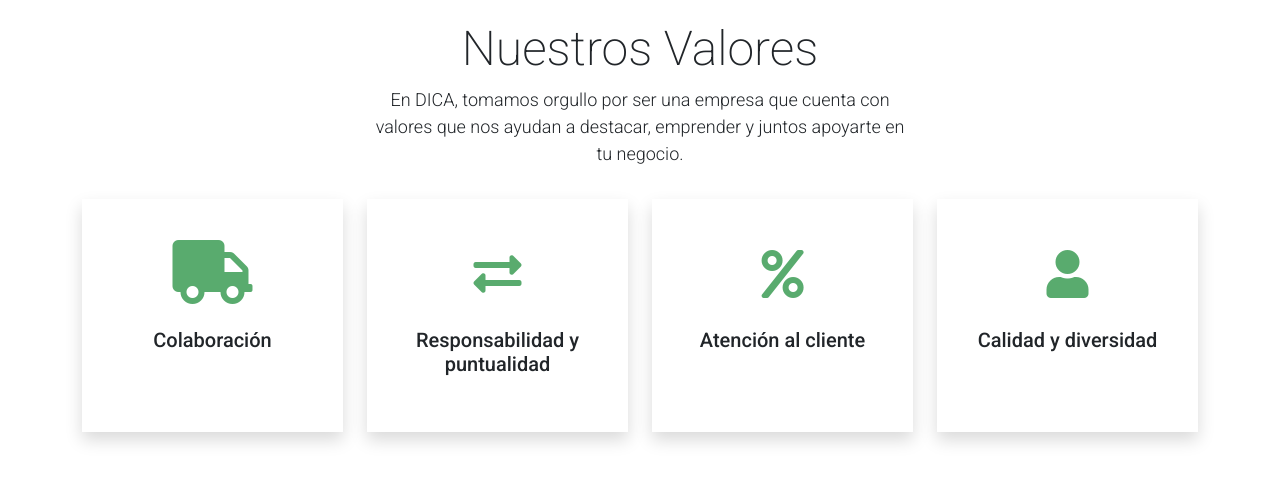
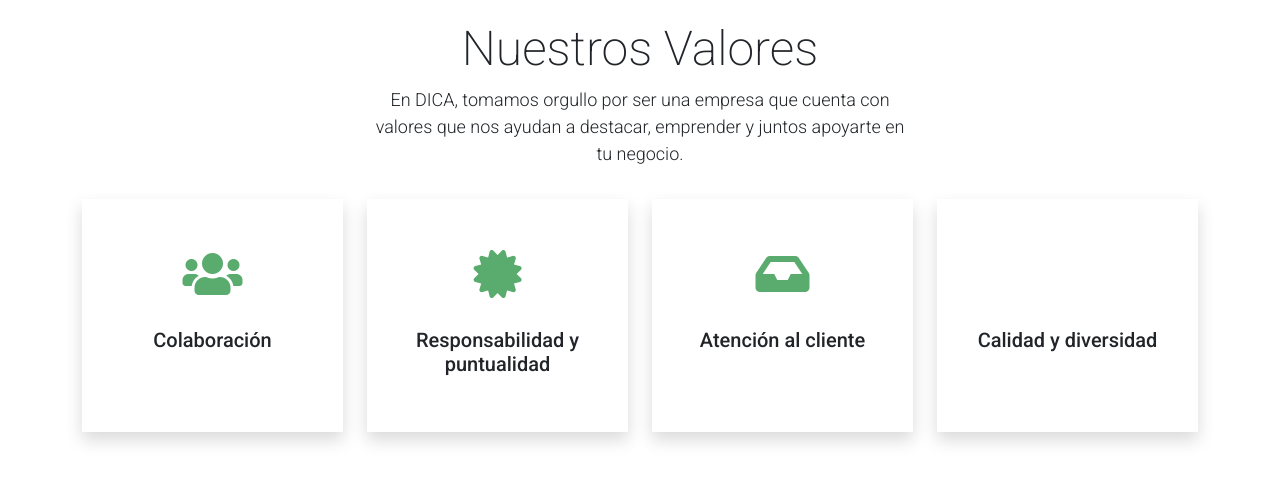
Before and after one commit to MarkTwin25/MarkTwin25.github.io, a Flask app: page /about in a window 1280 px wide. Shown: the part 1222-1725 px from the top of the page. Run offline with Flask 3, Linux system fonts and the light colour scheme; some libraries are stand-ins or nearby versions.

Commit message:
Cambios en about

```diff
--- a/templates/about.html
+++ b/templates/about.html
@@ -131,7 +131,7 @@ https://templatemo.com/tm-559-zay-shop
         <div class="col-md-6 col-lg-3 pb-5">
           <div class="h-100 py-5 services-icon-wap shadow">
             <div class="h1 text-success text-center">
-              <i class="fa fa-truck fa-lg"></i>
+              <i class="fa fa-users" aria-hidden="true"></i>
             </div>
             <h2 class="h5 mt-4 text-center">Colaboración</h2>
           </div>
@@ -140,7 +140,7 @@ https://templatemo.com/tm-559-zay-shop
         <div class="col-md-6 col-lg-3 pb-5">
           <div class="h-100 py-5 services-icon-wap shadow">
             <div class="h1 text-success text-center">
-              <i class="fas fa-exchange-alt"></i>
+              <i class="fa fa-certificate" aria-hidden="true"></i>
             </div>
             <h2 class="h5 mt-4 text-center">Responsabilidad y puntualidad</h2>
           </div>
@@ -149,7 +149,7 @@ https://templatemo.com/tm-559-zay-shop
         <div class="col-md-6 col-lg-3 pb-5">
           <div class="h-100 py-5 services-icon-wap shadow">
             <div class="h1 text-success text-center">
-              <i class="fa fa-percent"></i>
+              <i class="fa fa-inbox" aria-hidden="true"></i>
             </div>
             <h2 class="h5 mt-4 text-center">Atención al cliente</h2>
           </div>
@@ -158,7 +158,7 @@ https://templatemo.com/tm-559-zay-shop
         <div class="col-md-6 col-lg-3 pb-5">
           <div class="h-100 py-5 services-icon-wap shadow">
             <div class="h1 text-success text-center">
-              <i class="fa fa-user"></i>
+              <i class="fa fa-cutlery" aria-hidden="true"></i>
             </div>
             <h2 class="h5 mt-4 text-center">Calidad y diversidad</h2>
           </div>
```
